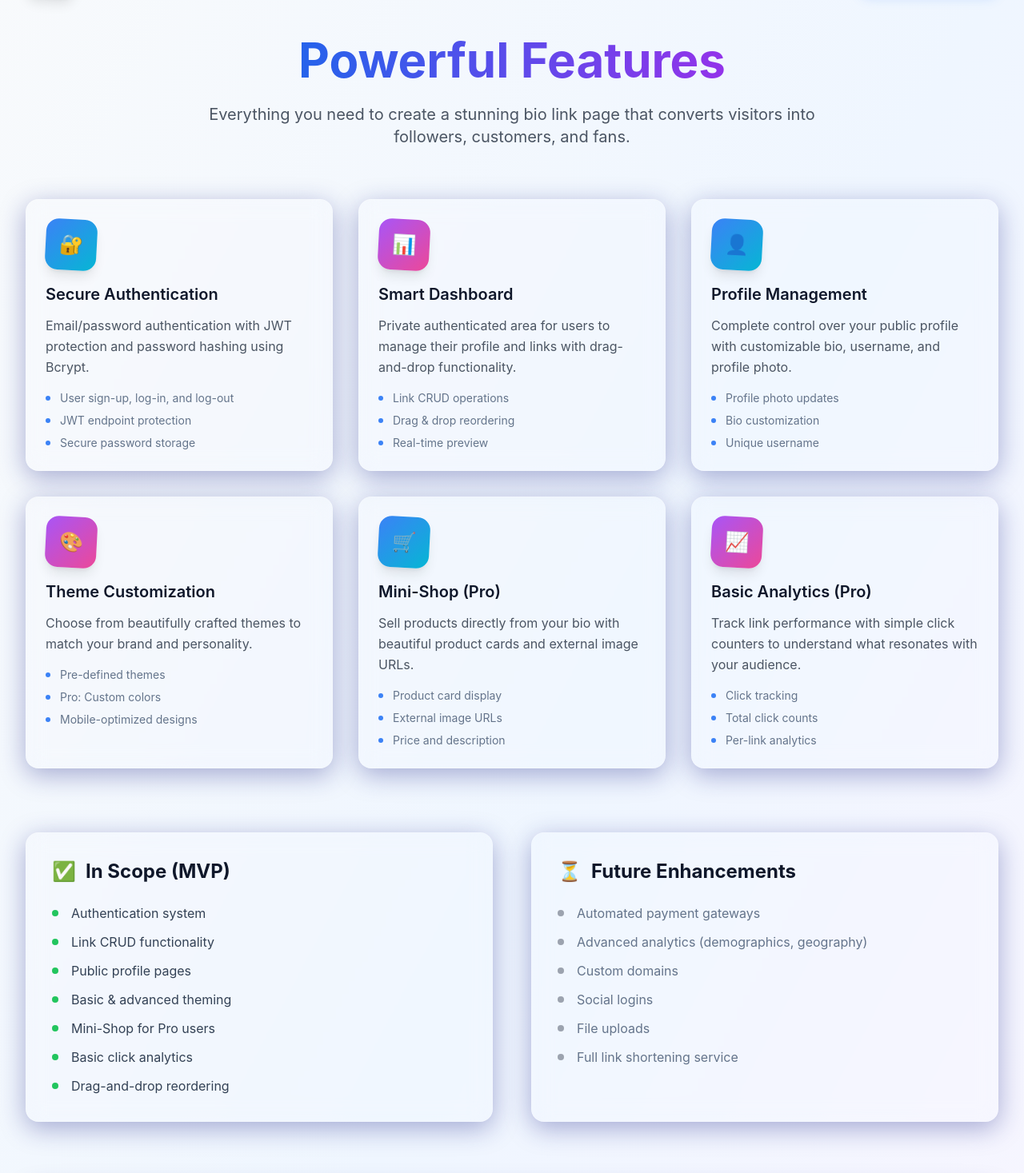
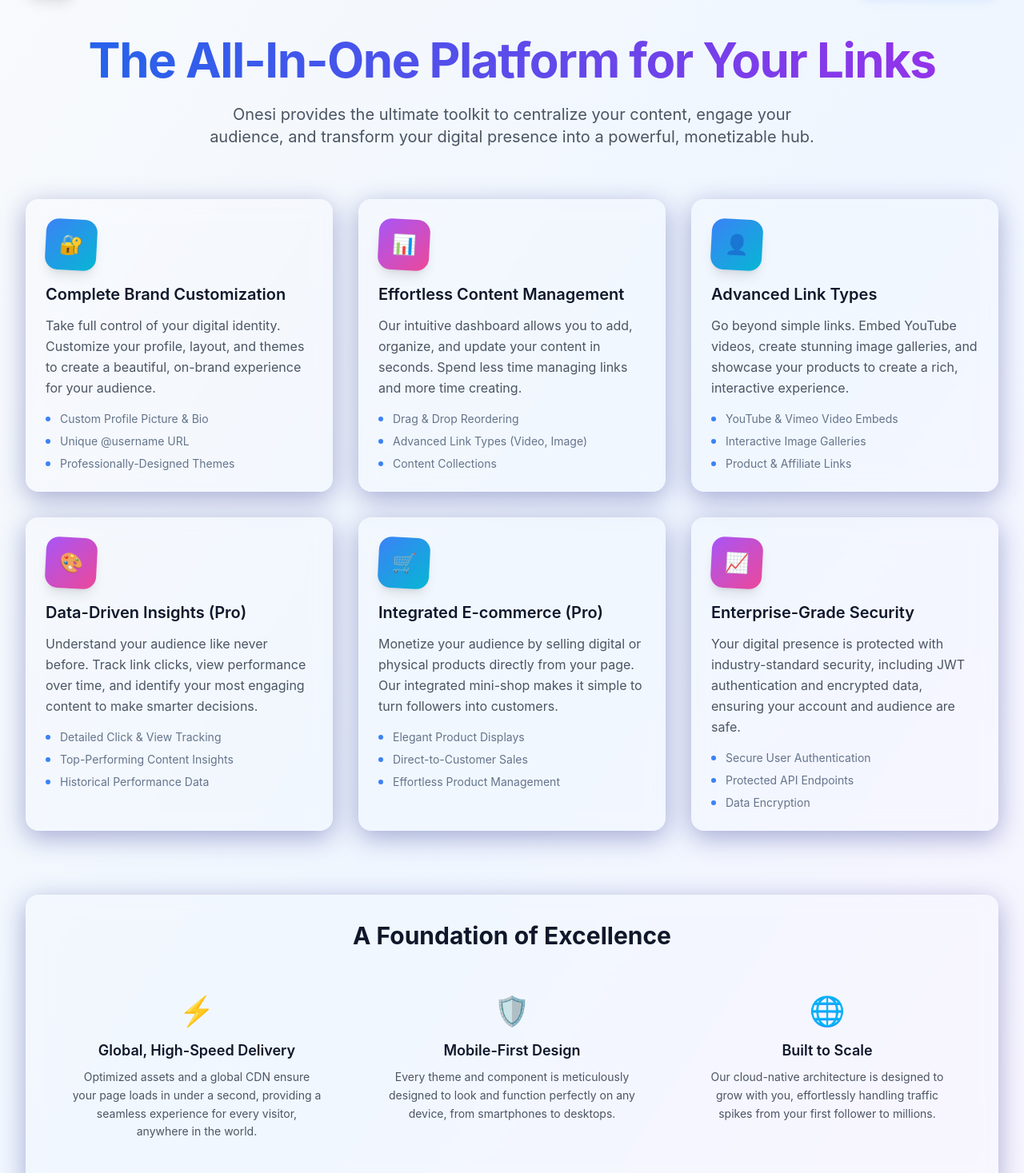
Before and after one commit to IkhsanKusm/Minimalist-LinkHub-Bio, a React (Vite) app: page /features in a window 1280 px wide. Shown: the part 83-1550 px from the top of the page at 80% size. Built offline with nearby package versions, Linux system fonts and the light colour scheme.

Commit message:
Modify: Public Website

```diff
--- a/src/pages/FeaturesPage.jsx
+++ b/src/pages/FeaturesPage.jsx
@@ -9,83 +9,58 @@
   const features = [
     {
       icon: '🔐',
-      title: 'Secure Authentication',
-      description: 'Email/password authentication with JWT protection and password hashing using Bcrypt.',
-      requirements: ['User sign-up, log-in, and log-out', 'JWT endpoint protection', 'Secure password storage']
+      title: 'Complete Brand Customization',
+      description: 'Take full control of your digital identity. Customize your profile, layout, and themes to create a beautiful, on-brand experience for your audience.',
+      requirements: ['Custom Profile Picture & Bio', 'Unique @username URL', 'Professionally-Designed Themes']
     },
     {
       icon: '📊',
-      title: 'Smart Dashboard',
-      description: 'Private authenticated area for users to manage their profile and links with drag-and-drop functionality.',
-      requirements: ['Link CRUD operations', 'Drag & drop reordering', 'Real-time preview']
+      title: 'Effortless Content Management',
+      description: 'Our intuitive dashboard allows you to add, organize, and update your content in seconds. Spend less time managing links and more time creating.',
+      requirements: ['Drag & Drop Reordering', 'Advanced Link Types (Video, Image)', 'Content Collections']
     },
     {
       icon: '👤',
-      title: 'Profile Management',
-      description: 'Complete control over your public profile with customizable bio, username, and profile photo.',
-      requirements: ['Profile photo updates', 'Bio customization', 'Unique username']
+      title: 'Advanced Link Types',
+      description: 'Go beyond simple links. Embed YouTube videos, create stunning image galleries, and showcase your products to create a rich, interactive experience.',
+      requirements: ['YouTube & Vimeo Video Embeds', 'Interactive Image Galleries', 'Product & Affiliate Links']
     },
     {
       icon: '🎨',
-      title: 'Theme Customization',
-      description: 'Choose from beautifully crafted themes to match your brand and personality.',
-      requirements: ['Pre-defined themes', 'Pro: Custom colors', 'Mobile-optimized designs']
+      title: 'Data-Driven Insights (Pro)',
+      description: 'Understand your audience like never before. Track link clicks, view performance over time, and identify your most engaging content to make smarter decisions.',
+      requirements: ['Detailed Click & View Tracking', 'Top-Performing Content Insights', 'Historical Performance Data']
     },
     {
       icon: '🛒',
-      title: 'Mini-Shop (Pro)',
-      description: 'Sell products directly from your bio with beautiful product cards and external image URLs.',
-      requirements: ['Product card display', 'External image URLs', 'Price and description']
+      title: 'Integrated E-commerce (Pro)',
+      description: 'Monetize your audience by selling digital or physical products directly from your page. Our integrated mini-shop makes it simple to turn followers into customers.',
+      requirements: ['Elegant Product Displays', 'Direct-to-Customer Sales', 'Effortless Product Management']
     },
     {
       icon: '📈',
-      title: 'Basic Analytics (Pro)',
-      description: 'Track link performance with simple click counters to understand what resonates with your audience.',
-      requirements: ['Click tracking', 'Total click counts', 'Per-link analytics']
+      title: 'Enterprise-Grade Security',
+      description: 'Your digital presence is protected with industry-standard security, including JWT authentication and encrypted data, ensuring your account and audience are safe.',
+      requirements: ['Secure User Authentication', 'Protected API Endpoints', 'Data Encryption']
     }
   ];
 
-  const mvpScope = {
-    inScope: [
-      'Authentication system',
-      'Link CRUD functionality',
-      'Public profile pages',
-      'Basic & advanced theming',
-      'Mini-Shop for Pro users',
-      'Basic click analytics',
-      'Drag-and-drop reordering'
-    ],
-    outOfScope: [
-      'Automated payment gateways',
-      'Advanced analytics (demographics, geography)',
-      'Custom domains',
-      'Social logins',
-      'File uploads',
-      'Full link shortening service'
-    ]
-  };
-
   const nonFunctional = [
     {
-      title: 'Performance',
-      description: 'Public pages load under 1 second with optimized assets and efficient rendering.'
+      icon: '⚡️',
+      title: 'Global, High-Speed Delivery',
+      description: 'Optimized assets and a global CDN ensure your page loads in under a second, providing a seamless experience for every visitor, anywhere in the world.'
     },
     {
-      title: 'Security',
-      description: 'Password hashing with Bcrypt, JWT protection, and secure API endpoints.'
+      icon: '🛡️',
+      title: 'Mobile-First Design',
+      description: 'Every theme and component is meticulously designed to look and function perfectly on any device, from smartphones to desktops.'
     },
     {
-      title: 'Scalability',
-      description: 'Horizontally scalable architecture to handle growing user base without redesign.'
+      icon: '🌐',
+      title: 'Built to Scale',
+      description: 'Our cloud-native architecture is designed to grow with you, effortlessly handling traffic spikes from your first follower to millions.'
     },
-    {
-      title: 'Usability',
-      description: 'Simple, intuitive UI/UX with mobile-first responsive design.'
-    },
-    {
-      title: 'Compatibility',
-      description: 'Works on all modern browsers and mobile devices with full responsiveness.'
-    }
   ];
 
   return (
@@ -96,14 +71,12 @@
         <div className="max-w-7xl mx-auto px-4 sm:px-6 lg:px-8">
           {/* Header */}
           <div className="text-center mb-16">
-            <h1 className="text-4xl md:text-6xl font-bold mb-6">
-              <span className="bg-gradient-to-r from-blue-600 to-purple-600 bg-clip-text text-transparent">
-                Powerful Features
+            <h1 className="text-4xl md:text-6xl font-bold mb-6 leading-tight tracking-tight">
+              <span className="bg-gradient-to-r from-blue-600 to-purple-600 bg-clip-text text-transparent">The All-In-One Platform for Your Links
               </span>
             </h1>
             <p className="text-xl text-gray-600 max-w-3xl mx-auto">
-              Everything you need to create a stunning bio link page that converts visitors
-              into followers, customers, and fans.
+              Onesi provides the ultimate toolkit to centralize your content, engage your audience, and transform your digital presence into a powerful, monetizable hub.
             </p>
           </div>
 
@@ -130,50 +103,17 @@
             ))}
           </div>
 
-          {/* MVP Scope */}
-          <div className="grid grid-cols-1 lg:grid-cols-2 gap-12 mb-20">
-            <GlassCard className="p-8">
-              <h2 className="text-2xl font-bold text-gray-900 mb-6 flex items-center">
-                <span className="text-green-500 mr-3">✅</span>
-                In Scope (MVP)
-              </h2>
-              <ul className="space-y-3">
-                {mvpScope.inScope.map((item, index) => (
-                  <li key={index} className="flex items-center text-gray-700">
-                    <span className="w-2 h-2 bg-green-500 rounded-full mr-4"></span>
-                    {item}
-                  </li>
-                ))}
-              </ul>
-            </GlassCard>
-
-            <GlassCard className="p-8">
-              <h2 className="text-2xl font-bold text-gray-900 mb-6 flex items-center">
-                <span className="text-gray-400 mr-3">⏳</span>
-                Future Enhancements
-              </h2>
-              <ul className="space-y-3">
-                {mvpScope.outOfScope.map((item, index) => (
-                  <li key={index} className="flex items-center text-gray-500">
-                    <span className="w-2 h-2 bg-gray-400 rounded-full mr-4"></span>
-                    {item}
-                  </li>
-                ))}
-              </ul>
-            </GlassCard>
-          </div>
-
           {/* Non-Functional Requirements */}
           <GlassCard className="p-8 mb-20">
             <h2 className="text-3xl font-bold text-gray-900 mb-8 text-center">
-              Technical Excellence
+              A Foundation of Excellence
             </h2>
-            <div className="grid grid-cols-1 md:grid-cols-2 lg:grid-cols-3 gap-6">
+            <div className="grid grid-cols-1 md:grid-cols-3 gap-8">
               {nonFunctional.map((item, index) => (
                 <div key={index} className="text-center p-6">
-                  <div className="text-3xl mb-4">⭐</div>
+                  <div className="text-4xl mb-4">{item.icon}</div>
                   <h3 className="text-lg font-semibold text-gray-900 mb-2">{item.title}</h3>
-                  <p className="text-gray-600 text-sm">{item.description}</p>
+                  <p className="text-gray-600 text-sm leading-relaxed">{item.description}</p>
                 </div>
               ))}
             </div>
@@ -181,12 +121,10 @@
 
           {/* CTA Section */}
           <div className="text-center">
-            <h2 className="text-3xl font-bold text-gray-900 mb-4">
-              Ready to Get Started?
+            <h2 className="text-3xl font-bold text-gray-900 mb-4">Ready to Elevate Your Digital Presence?
             </h2>
             <p className="text-gray-600 mb-8 max-w-2xl mx-auto">
-              Join thousands of creators who trust Onesi for their bio link needs.
-              Start free and upgrade when you're ready for advanced features.
+              Join a growing community of creators, entrepreneurs, and brands who trust Onesi to be the center of their digital world.
             </p>
             <div className="flex flex-col sm:flex-row gap-4 justify-center">
               <Link to="/register">
--- a/src/pages/HomePage.jsx
+++ b/src/pages/HomePage.jsx
@@ -1,4 +1,4 @@
-import React from 'react';
+import React, { useState } from 'react';
 import { Link } from 'react-router-dom';
 import AnimatedBackground from '../components/AnimatedBackground';
 import GlassCard from '../components/GlassCard';
@@ -12,6 +12,34 @@
     { number: '1M+', label: 'Total Clicks' },
     { number: '99.9%', label: 'Uptime' }
   ];
+
+  const mockupThemes = [
+    {
+      id: 'default',
+      name: 'Ocean Blue',
+      bg: 'bg-gradient-to-br from-blue-500 to-purple-600',
+      button: 'bg-white/20 backdrop-blur-sm border-white/30 hover:bg-white/30',
+    },
+    {
+      id: 'sunset',
+      name: 'Sunset',
+      bg: 'bg-gradient-to-br from-orange-400 via-red-500 to-pink-500',
+      button: 'bg-white/20 backdrop-blur-sm border-white/30 hover:bg-white/30',
+    },
+    {
+      id: 'forest',
+      name: 'Forest',
+      bg: 'bg-gradient-to-br from-green-500 to-teal-600',
+      button: 'bg-white/20 backdrop-blur-sm border-white/30 hover:bg-white/30',
+    },
+    {
+      id: 'midnight',
+      name: 'Midnight',
+      bg: 'bg-gradient-to-br from-gray-800 to-black',
+      button: 'bg-gray-700/50 backdrop-blur-md border-gray-600 hover:bg-gray-600/50',
+    },
+  ];
+  const [activeTheme, setActiveTheme] = useState(mockupThemes[0]);
 
   return (
     <div className="min-h-screen bg-gradient-to-br from-slate-50 via-blue-50 to-purple-50 relative overflow-hidden">
@@ -67,8 +95,8 @@
 
           {/* Phone Mockup Preview */}
           <div className="max-w-md mx-auto">
-            <GlassCard hover={true} className="p-8 transform hover:scale-105 transition-transform duration-300">
-              <div className="bg-gradient-to-br from-purple-500 to-pink-500 rounded-3xl p-6 text-white shadow-2xl">
+            <GlassCard hover={true} className="p-4 sm:p-8 transform hover:scale-105 transition-transform duration-300">
+              <div className={`rounded-3xl p-6 text-white shadow-2xl transition-colors duration-500 ${activeTheme.bg}`}>
                 <div className="text-center mb-6">
                   <div className="w-20 h-20 bg-white/20 rounded-full mx-auto mb-4 border-2 border-white/30 flex items-center justify-center">
                     <span className="text-2xl">👤</span>
@@ -80,7 +108,7 @@
                   {['📸 Instagram', '🎵 TikTok', '🛒 My Shop', '📧 Contact', '🎥 YouTube'].map((link, index) => (
                     <div
                       key={index}
-                      className="bg-white/20 backdrop-blur-sm rounded-xl py-3 px-4 text-center transition-all hover:bg-white/30 hover:scale-105 cursor-pointer border border-white/30"
+                      className={`rounded-xl py-3 px-4 text-center transition-all hover:scale-105 cursor-pointer ${activeTheme.button}`}
                     >
                       {link}
                     </div>
@@ -88,6 +116,15 @@
                 </div>
                 <div className="text-center mt-4 text-white/60 text-xs">
                   Powered by Onesi
+                </div>
+              </div>
+              {/* Interactive Theme Controls */}
+              <div className="mt-6 text-center">
+                <p className="text-sm text-gray-600 mb-3">Try our themes!</p>
+                <div className="flex justify-center space-x-2">
+                  {mockupThemes.map(theme => (
+                    <button key={theme.id} onClick={() => setActiveTheme(theme)} className={`w-6 h-6 rounded-full transition-all duration-300 ${theme.bg} ${activeTheme.id === theme.id ? 'ring-2 ring-offset-2 ring-blue-500' : 'hover:scale-110'}`} aria-label={`Switch to ${theme.name} theme`}></button>
+                  ))}
                 </div>
               </div>
             </GlassCard>
--- a/src/pages/PlansPage.jsx
+++ b/src/pages/PlansPage.jsx
@@ -8,21 +8,21 @@
   const plans = [
     {
       name: 'Free',
-      description: 'Perfect for creators getting started',
-      price: '$0',
+      description: 'Perfect for creators and individuals getting started with their online presence.',
+      price: 'Rp0',
       period: 'forever',
       popular: false,
       features: [
         { name: 'Unlimited Links', included: true },
-        { name: 'Basic Link Management', included: true },
+        { name: 'Drag & Drop Link Management', included: true },
         { name: 'Pre-defined Themes', included: true },
         { name: 'Profile Customization', included: true },
         { name: 'Public Profile Page', included: true },
-        { name: 'Basic Support', included: true },
-        { name: 'Mini-Shop Feature', included: false },
-        { name: 'Click Analytics', included: false },
-        { name: 'Advanced Themes', included: false },
-        { name: 'No Branding', included: false },
+        { name: 'Community Support', included: true },
+        { name: 'Integrated E-commerce', included: false },
+        { name: 'Audience Analytics', included: false },
+        { name: 'Premium Themes', included: false },
+        { name: 'Remove Onesi Branding', included: false },
         { name: 'Priority Support', included: false }
       ],
       cta: 'Get Started Free',
@@ -30,21 +30,21 @@
     },
     {
       name: 'Pro',
-      description: 'For professionals and businesses',
+      description: 'The ultimate toolkit for professionals, marketers, and businesses to drive growth.',
       price: 'Rp75.000,00',
       period: 'per month',
       popular: true,
       features: [
         { name: 'Unlimited Links', included: true },
-        { name: 'Basic Link Management', included: true },
+        { name: 'Drag & Drop Link Management', included: true },
         { name: 'Pre-defined Themes', included: true },
         { name: 'Profile Customization', included: true },
         { name: 'Public Profile Page', included: true },
-        { name: 'Basic Support', included: true },
-        { name: 'Mini-Shop Feature', included: true },
-        { name: 'Click Analytics', included: true },
-        { name: 'Advanced Themes', included: true },
-        { name: 'No Branding', included: true },
+        { name: 'Community Support', included: true },
+        { name: 'Integrated E-commerce', included: true },
+        { name: 'Audience Analytics', included: true },
+        { name: 'Premium Themes', included: true },
+        { name: 'Remove Onesi Branding', included: true },
         { name: 'Priority Support', included: true }
       ],
       cta: 'Go Pro',
@@ -54,7 +54,7 @@
 
   const comparison = [
     {
-      feature: 'User Authentication & Dashboard',
+      feature: 'Secure Account & Dashboard',
       free: true,
       pro: true
     },
@@ -64,37 +64,37 @@
       pro: true
     },
     {
-      feature: 'Basic Link Management (CRUD)',
+      feature: 'Drag & Drop Link Management',
       free: true,
       pro: true
     },
     {
-      feature: 'Basic Customization (pre-defined themes)',
+      feature: 'Basic Themes',
       free: true,
       pro: true
     },
     {
-      feature: 'Mini-Shop Functionality',
+      feature: 'Integrated E-commerce (Mini-Shop)',
       free: false,
       pro: true
     },
     {
-      feature: 'Basic Analytics (click counts)',
+      feature: 'Audience & Performance Analytics',
       free: false,
       pro: true
     },
     {
-      feature: 'Advanced Customization',
+      feature: 'Access to Premium Themes',
       free: false,
       pro: true
     },
     {
-      feature: 'No "Powered by Onesi" branding',
+      feature: 'Remove \'Powered by Onesi\' Branding',
       free: false,
       pro: true
     },
     {
-      feature: 'Priority Support',
+      feature: 'Priority Customer Support',
       free: false,
       pro: true
     }
@@ -109,8 +109,8 @@
           {/* Header */}
           <div className="text-center mb-16">
             <h1 className="text-4xl md:text-6xl font-bold mb-6">
-              <span className="bg-gradient-to-r from-blue-600 to-purple-600 bg-clip-text text-transparent">
-                Simple Pricing
+              <span className="bg-gradient-to-r from-blue-600 to-purple-600 bg-clip-text text-transparent tracking-tight">
+                Find the Plan That's Right for You
               </span>
             </h1>
             <p className="text-xl text-gray-600 max-w-3xl mx-auto">
@@ -178,7 +178,7 @@
           {/* Feature Comparison Table */}
           <GlassCard className="p-8 mb-12">
             <h2 className="text-3xl font-bold text-gray-900 mb-8 text-center">
-              Plan Comparison
+              Feature Comparison
             </h2>
             <div className="overflow-x-auto">
               <table className="w-full">
@@ -217,20 +217,18 @@
           {/* Business Model Info */}
           <div className="grid grid-cols-1 md:grid-cols-2 gap-8 text-center">
             <GlassCard className="p-6">
-              <div className="text-3xl mb-4">🎯</div>
-              <h3 className="text-xl font-semibold text-gray-900 mb-3">Free Plan Strategy</h3>
+              <div className="text-3xl mb-4">🎁</div>
+              <h3 className="text-xl font-semibold text-gray-900 mb-3">Generous Free Plan</h3>
               <p className="text-gray-600">
-                Get users and validate core features with zero cost. Perfect for creators
-                who need a simple, clean bio link solution.
+                Our Free plan includes all the essential tools you need to create a beautiful and functional link page. We believe everyone should have access to a great online presence.
               </p>
             </GlassCard>
 
             <GlassCard className="p-6">
               <div className="text-3xl mb-4">💎</div>
-              <h3 className="text-xl font-semibold text-gray-900 mb-3">Pro Plan Value</h3>
-              <p className="text-gray-600">
-                Advanced tools for professionals. Monetize your audience with mini-shop
-                and track performance with analytics.
+              <h3 className="text-xl font-semibold text-gray-900 mb-3">Why Go Pro?</h3>
+              <p className="text-gray-600 leading-relaxed">
+                For a small monthly fee, the Pro plan unlocks powerful features like e-commerce and analytics to help you monetize your audience and make data-driven decisions.
               </p>
             </GlassCard>
           </div>
```
